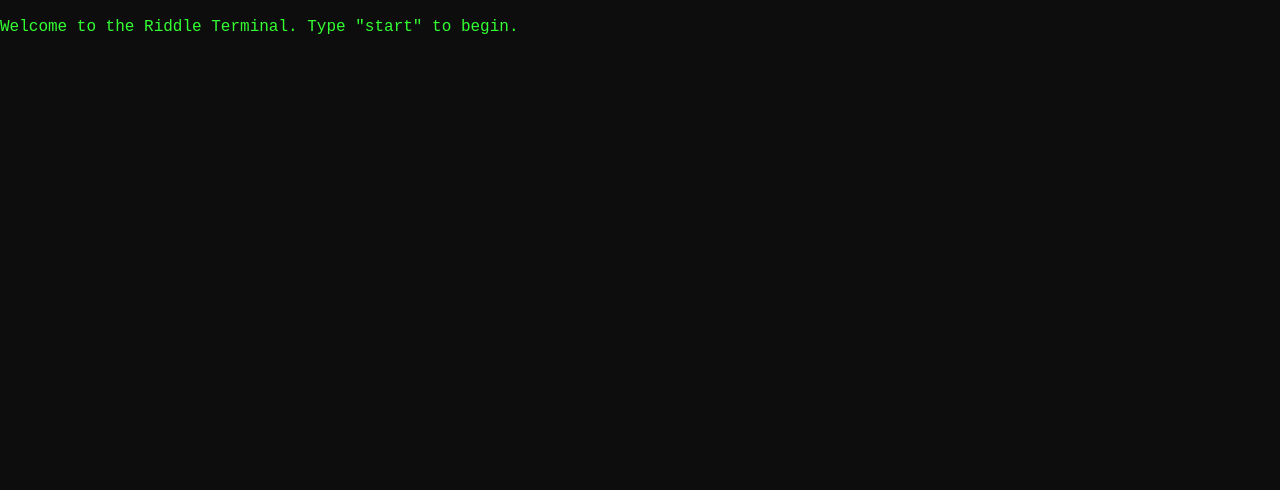
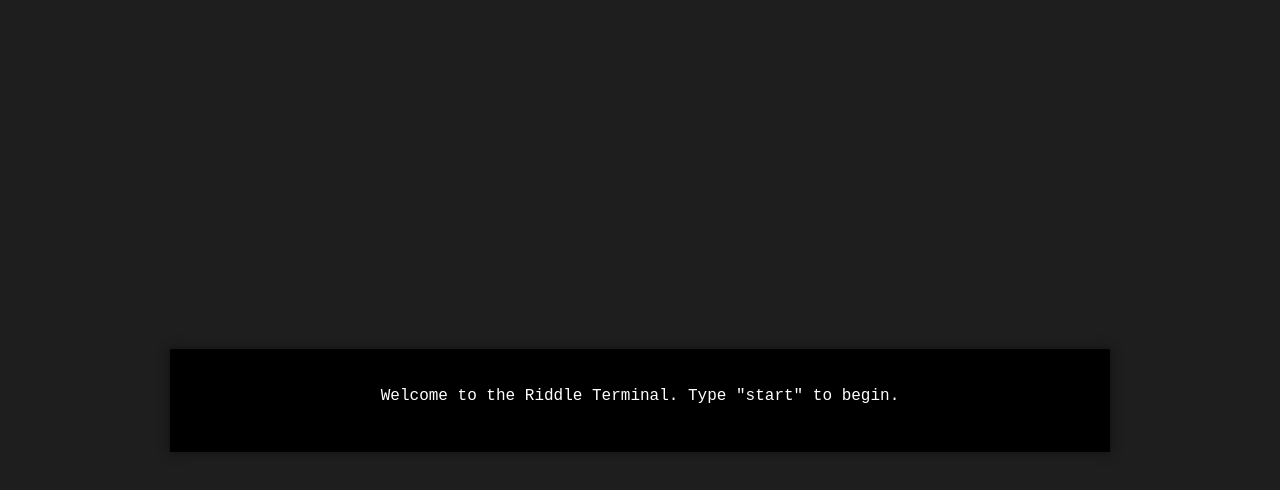
Before and after one commit to rohitxox/Riddle, a plain HTML site: page index.html in a window 1280 px wide. Drawn offline with Linux system fonts and the light colour scheme.

Commit message:
added some effect

```diff
--- a/script.js
+++ b/script.js
@@ -22,11 +22,12 @@ const riddles = [
   function displayMessage(message, addPrompt = true) {
     const terminalOutput = document.getElementById('output');
     if (addPrompt) {
-      message = `<span style="color: white;">[guest</span><span style="color: magenta;">@itsrohit.xo</span><span style="color: white;">]$</span> ${message}`;
+      message = `<span style="color: white;">guest</span><span style="color: magenta;">@cveinnt.com</span><span style="color: white;">$</span> ${message}`;
     }
-    terminalOutput.innerHTML += `\n${message}`;
+    terminalOutput.innerHTML += `\n<div class="terminal-line">${message}</div>`;
     terminalOutput.scrollTop = terminalOutput.scrollHeight; // Scroll to bottom
   }
+
 
 
   function processCommand(input) {
--- a/styles.css
+++ b/styles.css
@@ -1,24 +1,39 @@
+/* Base styles */
 body {
-    background-color: #0d0d0d;
-    color: #33ff33;
+    background-color: #1e1e1e; /* Dark background color */
+    color: #fff; /* White text color */
     font-family: 'Courier New', monospace;
     margin: 0;
-    overflow: hidden;
+    display: flex;
+    justify-content: center; /* Center children horizontally */
+    align-items: center; /* Center children vertically */
+    height: 100vh;
   }
 
+  /* Terminal styles */
+  #terminal {
+    width: 80%; /* Adjust width as needed */
+    max-width: 900px; /* Maximum width of the terminal */
+    background: #000; /* Background of the terminal */
+    margin: 0 auto;
+    padding: 20px;
+    box-shadow: 0 0 10px rgba(0, 0, 0, 0.5); /* Optional: adds shadow around the terminal */
+    overflow-y: auto; /* Allows scrolling */
+    text-align: center; /* Center text */
+  }
+
+  /* Input styles */
   #input {
     width: 100%;
-    background-color: #0d0d0d;
+    background-color: transparent;
     border: none;
-    color: #33ff33;
-    font-family: 'Courier New', monospace;
+    color: #fff;
     padding: 0;
-    border: none;
+    margin-top: 10px;
     outline: none;
   }
 
+  /* Output styles */
   #output {
     white-space: pre-wrap;
   }
-
-  /* Additional styles for ASCII art and command output could be added here */
```
Also changed, not shown: index.html (+2 -2 lines).
